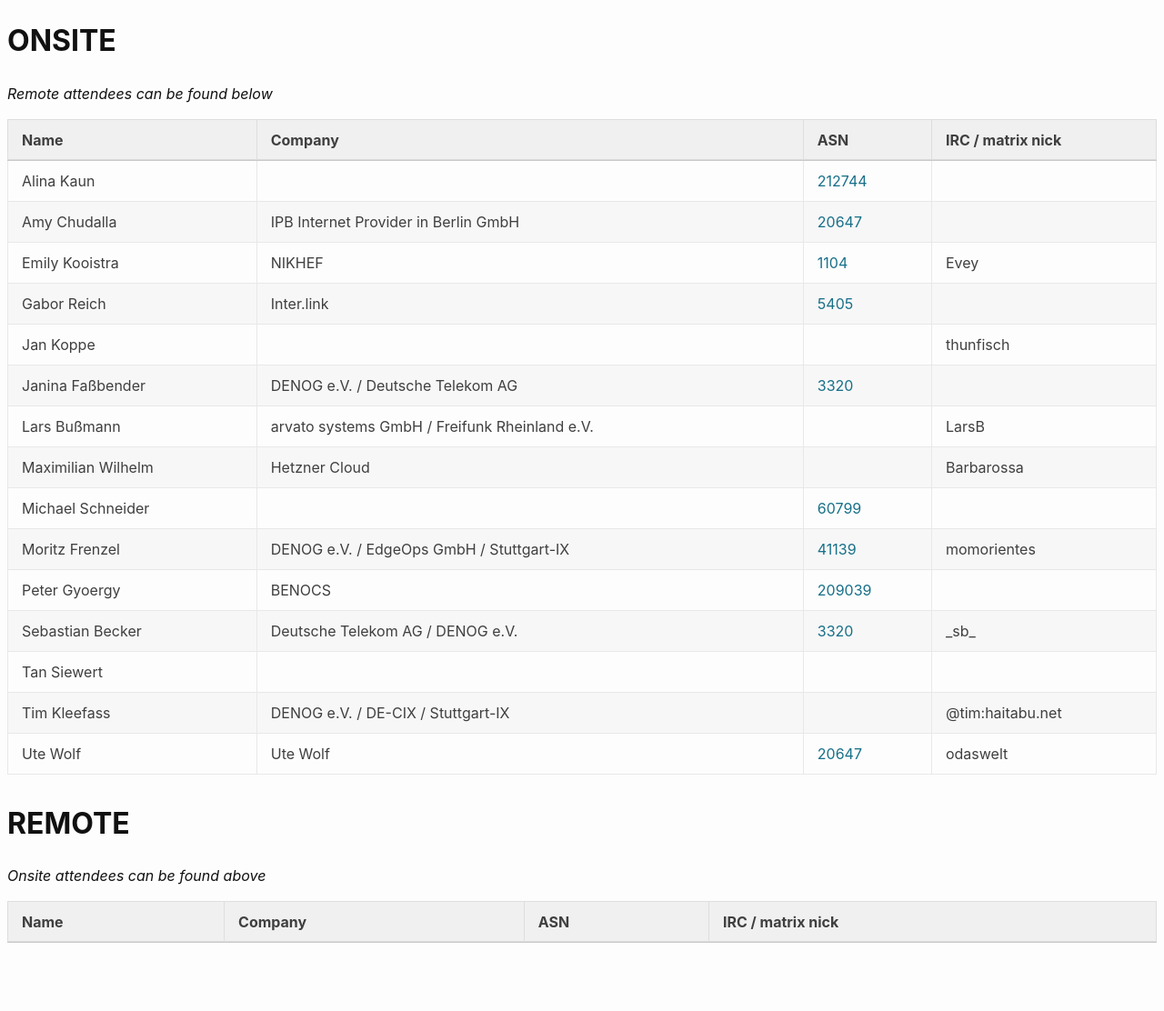
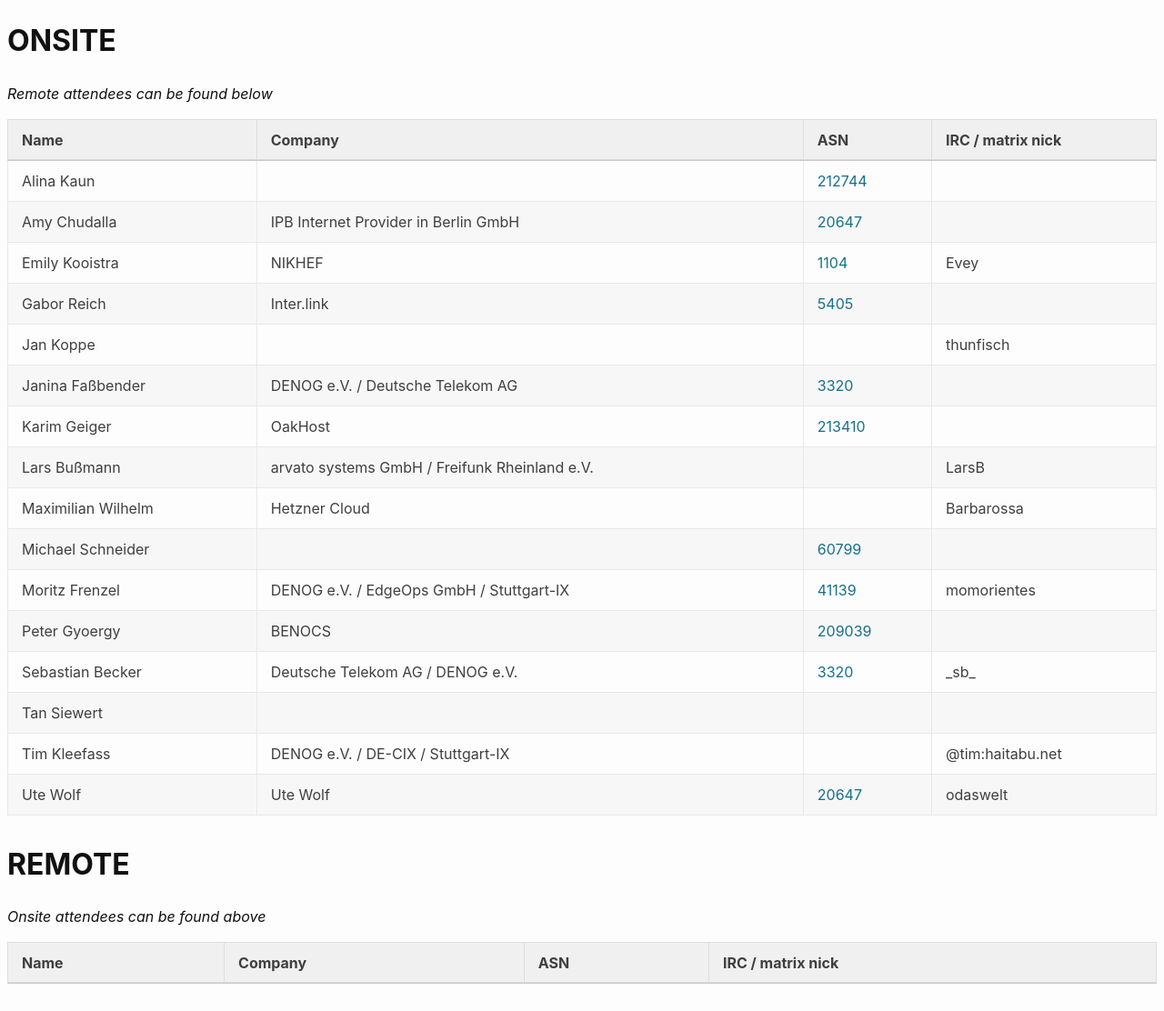
Before and after one commit to denog/pretix-attendeelist, a Jekyll site: the page built from denog17/index.markdown, in a window 1280 px wide and 1112 px high. Shown: the whole window at 91% size. Built offline with Jekyll 4.4.1, drawn with Linux system fonts in a browser that asks for light colours.

Commit message:
Latest data: Mon Apr 28 10:44:11 UTC 2025

```diff
--- a/_data/attendees_denog17_onsite.json
+++ b/_data/attendees_denog17_onsite.json
@@ -34,6 +34,12 @@
     "company": null,
     "irc": "thunfisch",
     "asn": null
+  },
+  {
+    "name": "Karim Geiger",
+    "company": "OakHost",
+    "irc": null,
+    "asn": "213410"
   },
   {
     "name": "Lars Bußmann",
```
